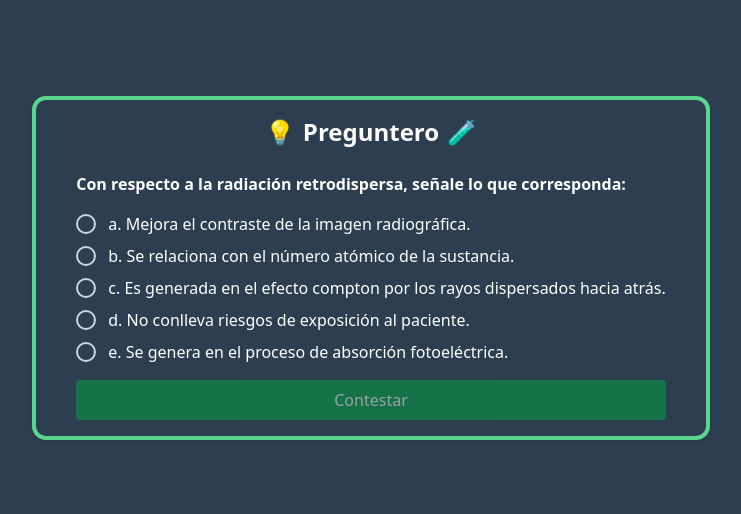
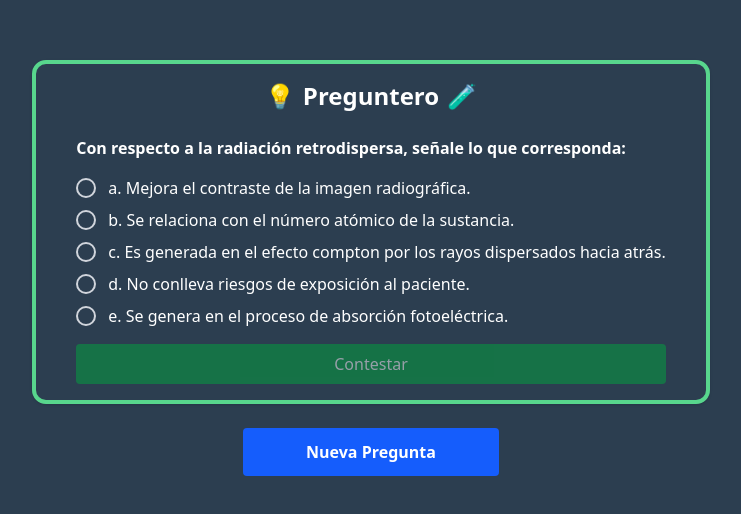
Before and after one commit to alvaro-mediina/preguntero, a React (Vite) app: page / in a window 1280 px wide. Shown: the part 132-646 px from the top of the page, without its empty margins (269-1010 px from the left). Built offline with nearby package versions, Linux system fonts and the light colour scheme.

Commit message:
feat: :sparkles: Randomizar las preguntas

```diff
--- a/src/App.tsx
+++ b/src/App.tsx
@@ -4,14 +4,31 @@ import questionsRaw from "./data/questions.txt?raw";
 import InitialCard from "./components/InitialCard";
 
 function App() {
+  const [questions] = useState<Questions[]>(() => parseQuestions(questionsRaw));
 
-  const [questions] = useState<Questions[]>(()=> parseQuestions(questionsRaw))
+  // Estado para la pregunta actual, índice en el arreglo
+  const [currentIndex, setCurrentIndex] = useState(0);
 
-  console.log(questions.length)
+  // Función para elegir otra pregunta aleatoria
+  const changeQuestion = () => {
+    if (questions.length <= 1) return;
+    let newIndex;
+    do {
+      newIndex = Math.floor(Math.random() * questions.length);
+    } while (newIndex === currentIndex);
+    setCurrentIndex(newIndex);
+  };
 
   return (
-    <div className="flex justify-center items-center min-w-screen min-h-screen bg-[#2c3e50]">
-      <InitialCard Question={questions[0]}/>
+    <div className="flex flex-col justify-center items-center min-w-screen min-h-screen bg-[#2c3e50] p-4 space-y-6">
+      <InitialCard Question={questions[currentIndex]} />
+
+      <button
+        onClick={changeQuestion}
+        className="px-6 py-3 bg-blue-600 hover:bg-blue-700 rounded text-white font-bold w-64"
+      >
+        Nueva Pregunta
+      </button>
     </div>
   );
 }
--- a/src/components/InitialCard.tsx
+++ b/src/components/InitialCard.tsx
@@ -5,7 +5,7 @@ import {
   CardHeader,
   CardTitle,
 } from "./ui/Card";
-import { useState } from "react";
+import { useState, useEffect } from "react";
 import { RadioGroup, RadioGroupItem } from "@radix-ui/react-radio-group";
 import { Label } from "@radix-ui/react-label";
 
@@ -26,6 +26,13 @@ function InitialCard({ Question }: InitialCardProps) {
             setSubmitted(true);
         }
     };
+
+    useEffect(() => {
+        setSelected(null);
+        setSubmitted(false);
+        setError("");
+    }, [Question]);
+
 
     return (
     <div className="flex-column">
```
